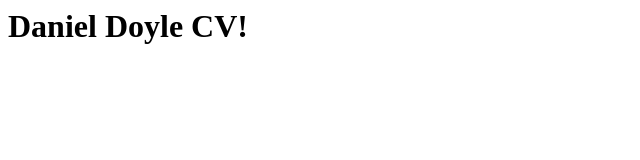
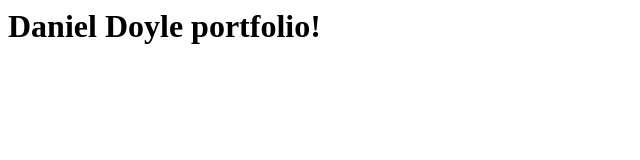
Before and after one commit to Isthatajojos/isthatajojos.github.io, a plain HTML site: page Index.html in a window 1280 px wide. Shown: the whole page, without its empty margins (0-640 px from the left). Drawn offline with Linux system fonts and the light colour scheme.

Commit message:
Changing Index.html

```diff
--- a/Index.html
+++ b/Index.html
@@ -1 +1 @@
-<h1>Daniel Doyle CV!</h1>
+<h1>Daniel Doyle portfolio!</h1>
```
